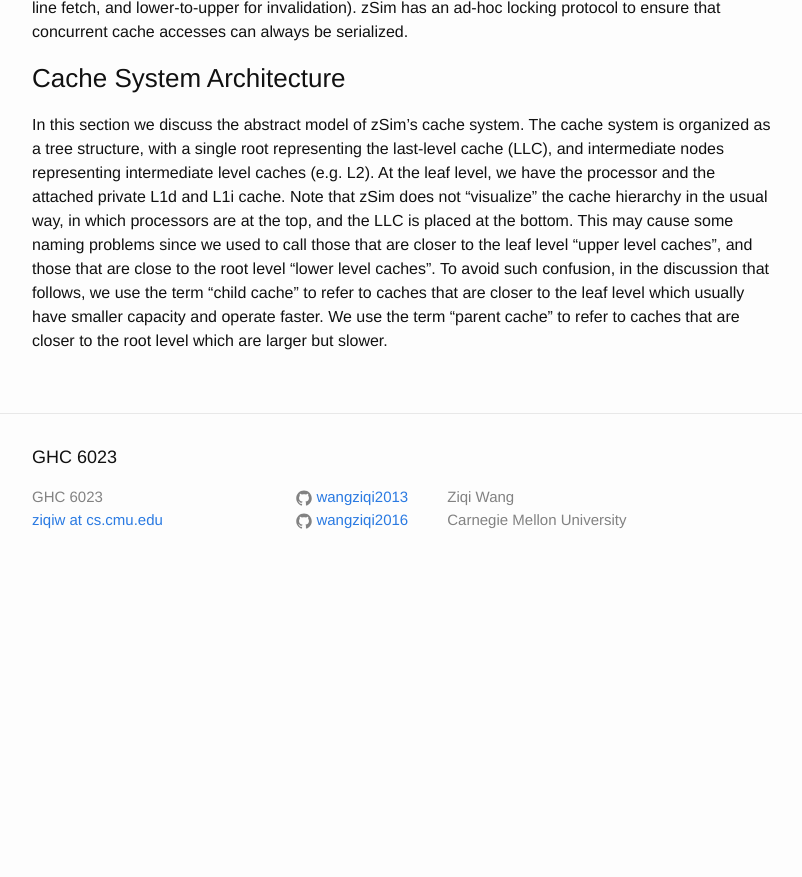
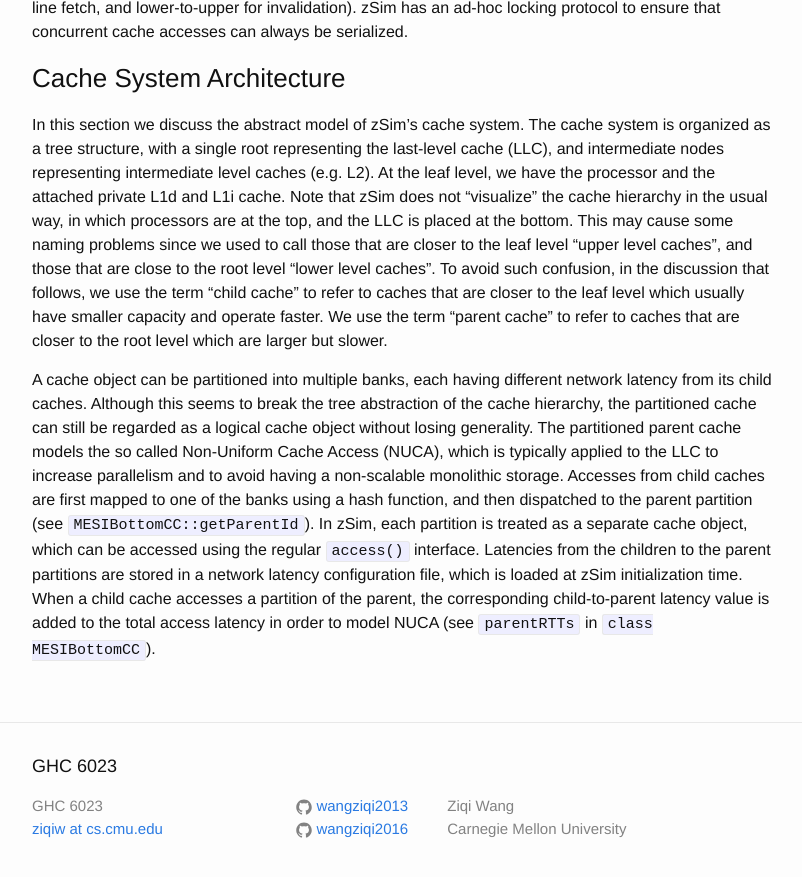
Before and after one commit to wangziqi2013/wangziqi2013.github.io, a Jekyll site: the page built from _posts/2019-12-24-understand-zsim-cc-sim.markdown, in a window 1280 px wide and 900 px high, scrolled down 2921 px. Shown: the top 877 px of the window, without its empty margins (238-1040 px from the left). Built offline with Jekyll 4.4.1, drawn with Linux system fonts in a browser that asks for light colours; before the commit the page ends 3512 px from its top, so only the background shows below that.

Commit message:
Adding partition

```diff
--- a/_posts/2019-12-24-understand-zsim-cc-sim.markdown
+++ b/_posts/2019-12-24-understand-zsim-cc-sim.markdown
@@ -119,3 +119,14 @@ This may cause some naming problems since we used to call those that are closer
 that are close to the root level "lower level caches". To avoid such confusion, in the discussion that follows, we use
 the term "child cache" to refer to caches that are closer to the leaf level which usually have smaller capacity and operate
 faster. We use the term "parent cache" to refer to caches that are closer to the root level which are larger but slower.
+
+A cache object can be partitioned into multiple banks, each having different network latency from its child caches.
+Although this seems to break the tree abstraction of the cache hierarchy, the partitioned cache can still be regarded as
+a logical cache object without losing generality. The partitioned parent cache models the so called Non-Uniform Cache Access
+(NUCA), which is typically applied to the LLC to increase parallelism and to avoid having a non-scalable monolithic storage.
+Accesses from child caches are first mapped to one of the banks using a hash function, and then dispatched to the parent
+partition (see `MESIBottomCC::getParentId`). In zSim, each partition is treated as a separate cache object, which can be
+accessed using the regular `access()` interface. Latencies from the children to the parent partitions are stored in a network
+latency configuration file, which is loaded at zSim initialization time. When a child cache accesses a partition of the
+parent, the corresponding child-to-parent latency value is added to the total access latency in order to model NUCA (see
+`parentRTTs` in `class MESIBottomCC`).
```
